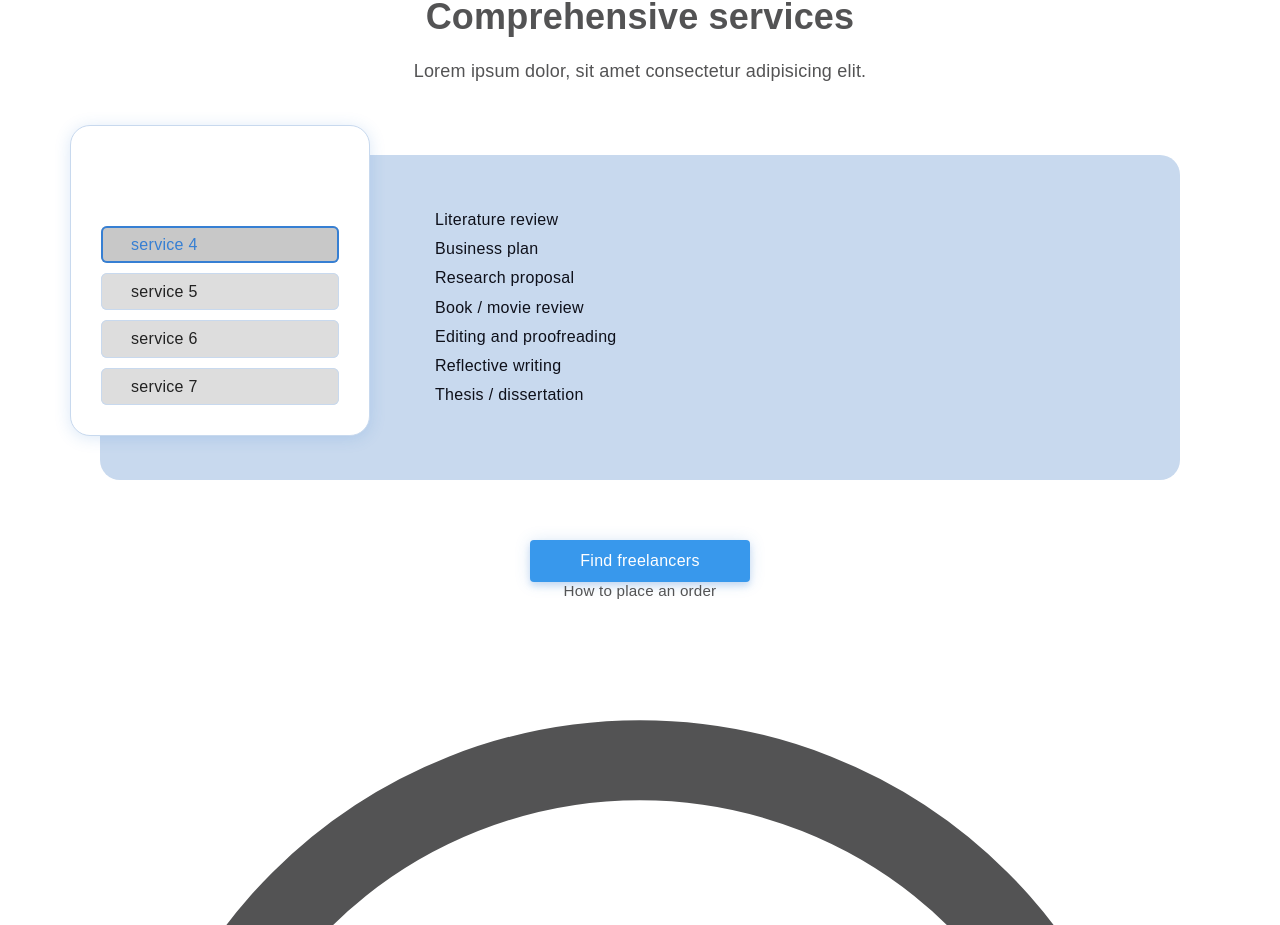
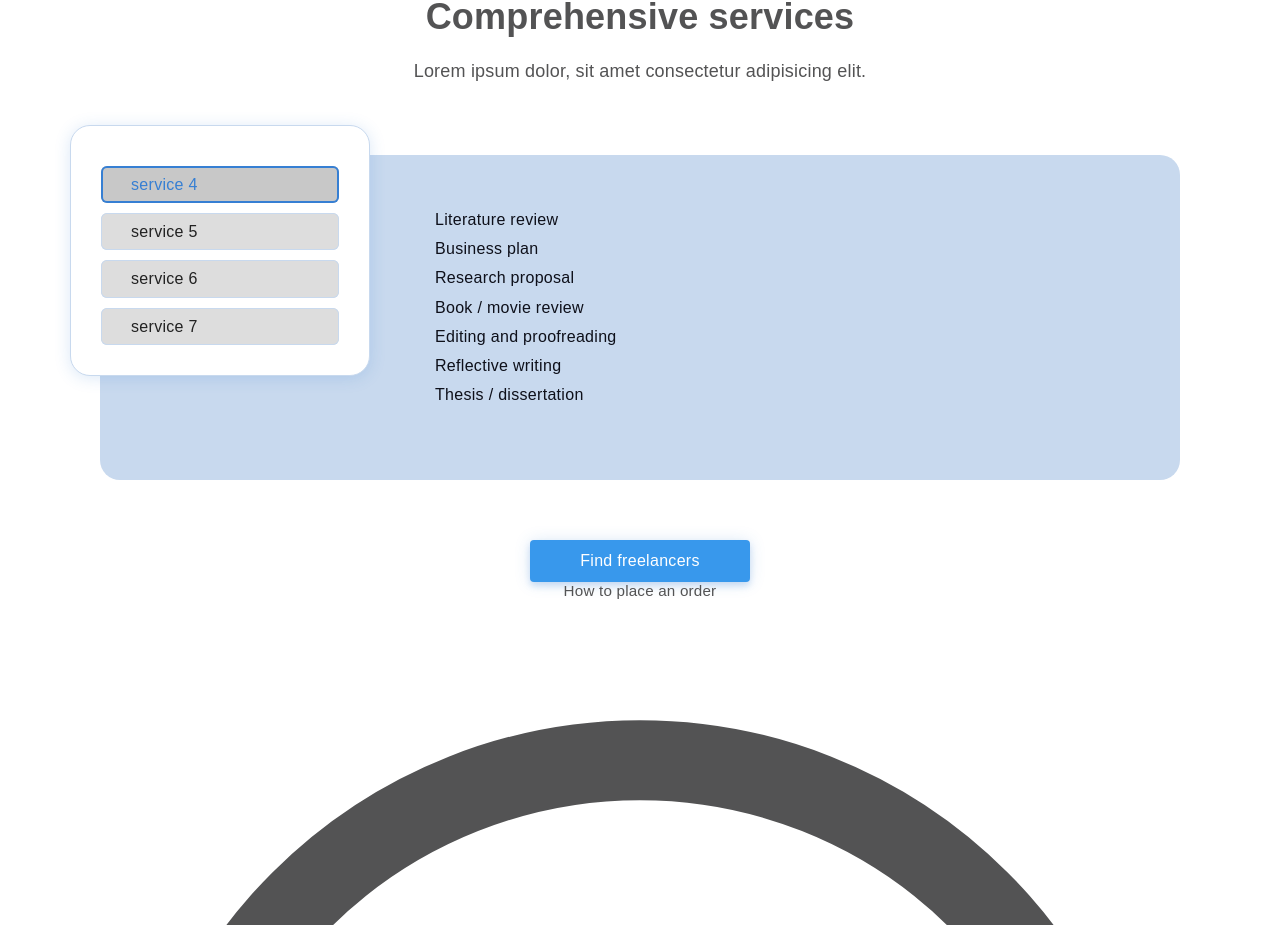
Before and after one commit to Gigitise/landing-page, a React (Vite) app: page / in a window 1280 px wide. Shown: the part 2915-3840 px from the top of the page. Built offline with nearby package versions, Linux system fonts and the light colour scheme.

Commit message:
fixed:the homepage ui

```diff
--- a/src/components/comprehensive/Comprehensive.css
+++ b/src/components/comprehensive/Comprehensive.css
@@ -105,7 +105,7 @@ p {
     grid-template-columns: 1fr;
     grid-auto-columns: 1fr;
     align-items: center;
-    padding: 100px 30px 30px;
+    padding: 40px 30px 30px;
     display: grid;
     top: -30px;
     left: -30px;
--- a/src/components/comprehensive/Comprehensive.jsx
+++ b/src/components/comprehensive/Comprehensive.jsx
@@ -107,9 +107,9 @@ const Comprehensive = () => {
               </>
             )}
             {isMobile && (
-              <div className="dropdown-toggle" onClick={toggleDropdown}>
+              <div className="flex items-center justify-between space-x-5 bg-white px-4" onClick={toggleDropdown}>
                 {activeTab}
-                <div className='flex justify-end pb-5 pr-1'>
+                <div className='flex justify-end pb-3 '>
                   <svg
                     xmlns="http://www.w3.org/2000/svg"
                     fill="none"
```
